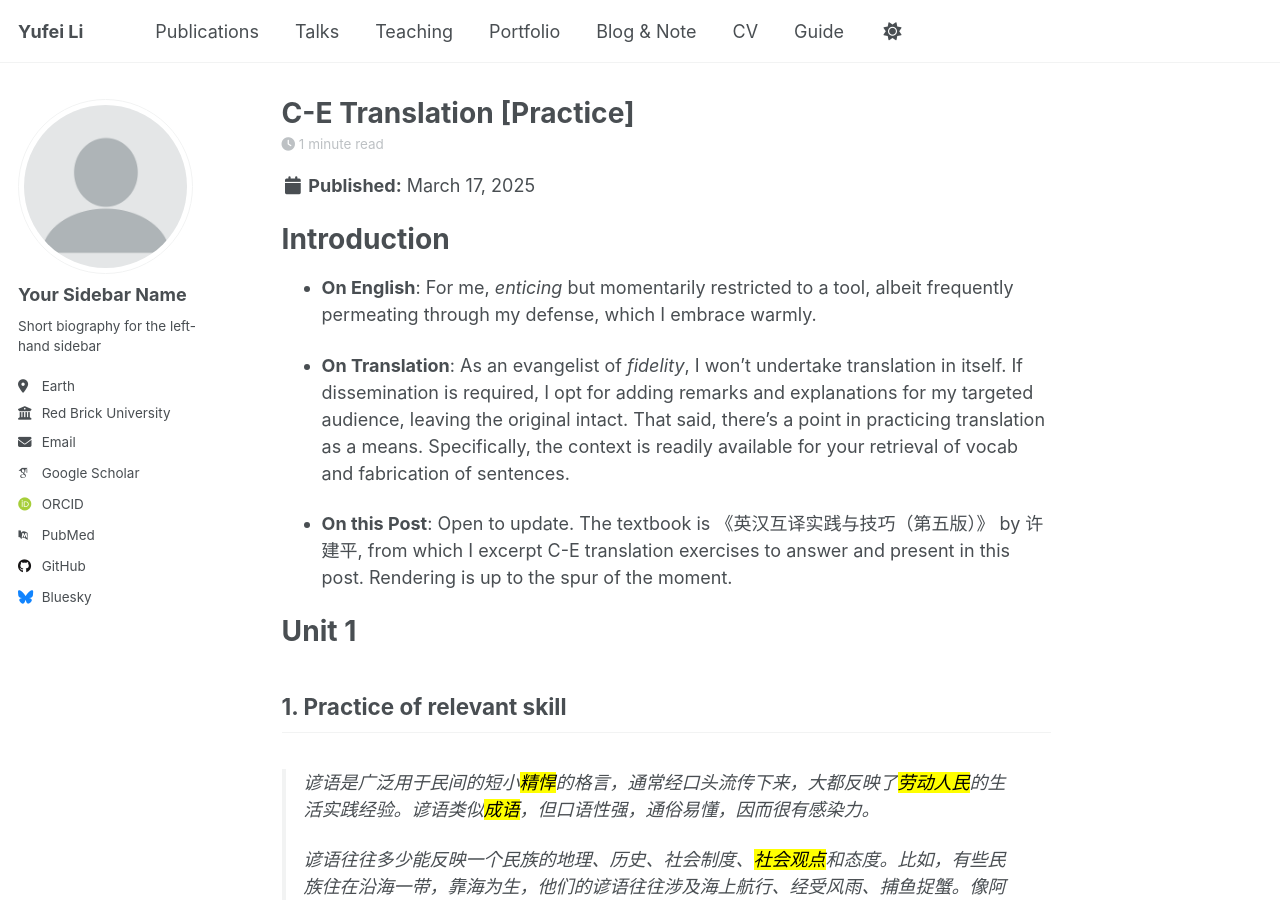
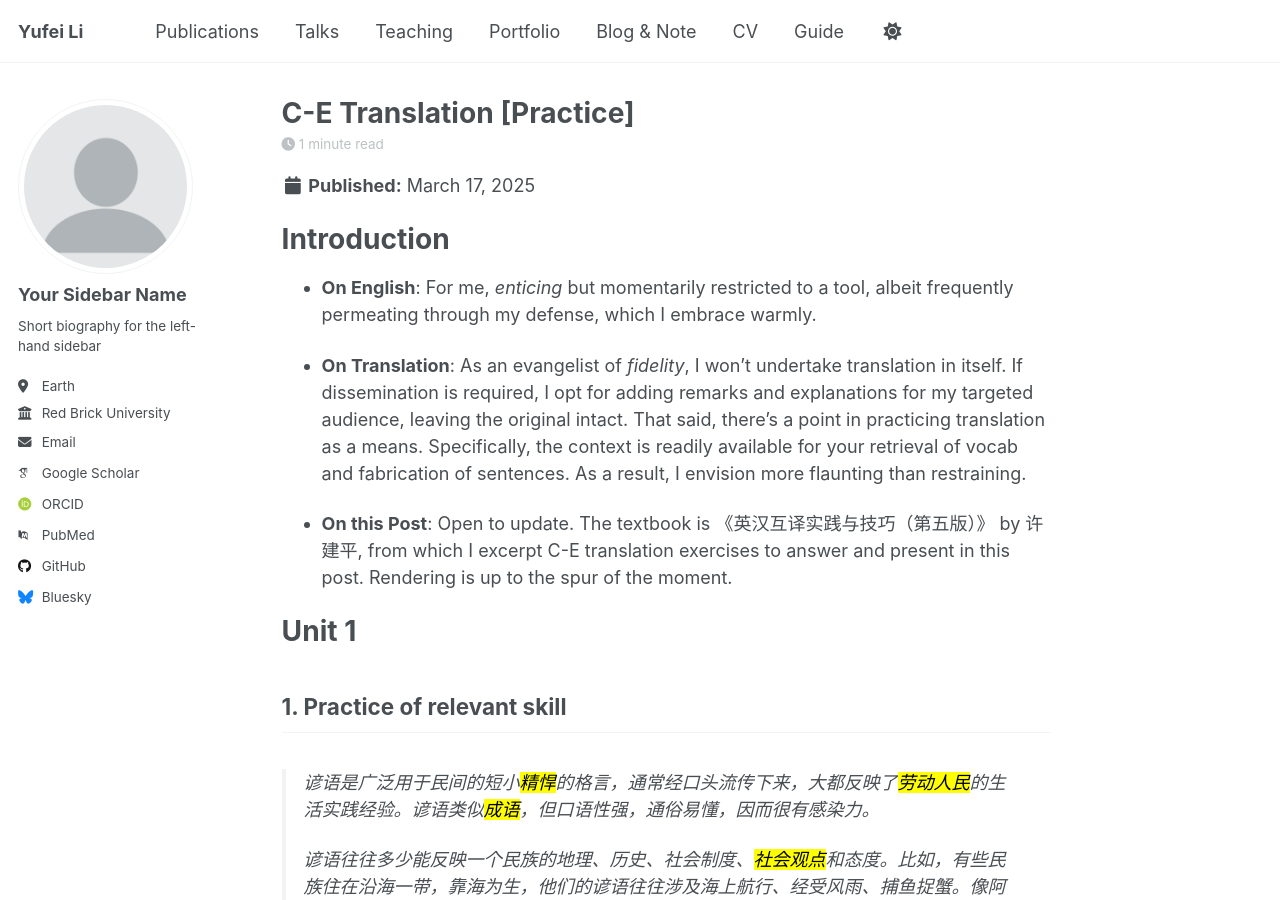
Before and after one commit to Floraaah/Floraaah, a Jekyll site: the page built from _posts/2025-03-17-blog-post-1.md, in a window 1280 px wide and 900 px high. Built offline with Jekyll 4.4.1, drawn with Linux system fonts in a browser that asks for light colours; some web fonts are replaced.

Commit message:
Update 2025-03-17-blog-post-1.md

```diff
--- a/_posts/2025-03-17-blog-post-1.md
+++ b/_posts/2025-03-17-blog-post-1.md
@@ -10,7 +10,7 @@ tags:
 
 - **On English**: For me, *enticing* but momentarily restricted to a tool, albeit frequently permeating through my defense, which I embrace warmly.
 
-- **On Translation**: As an evangelist of *fidelity*, I won't undertake translation in itself. If dissemination is required, I opt for adding remarks and explanations for my targeted audience, leaving the original intact. That said, there's a point in practicing translation as a means. Specifically, the context is readily available for your retrieval of vocab and fabrication of sentences.
+- **On Translation**: As an evangelist of *fidelity*, I won't undertake translation in itself. If dissemination is required, I opt for adding remarks and explanations for my targeted audience, leaving the original intact. That said, there's a point in practicing translation as a means. Specifically, the context is readily available for your retrieval of vocab and fabrication of sentences. As a result, I envision more flaunting than restraining.
 
 - **On this Post**: Open to update. The textbook is 《英汉互译实践与技巧（第五版）》 by 许建平, from which I excerpt C-E translation exercises to answer and present in this post. Rendering is up to the spur of the moment.
 
```
